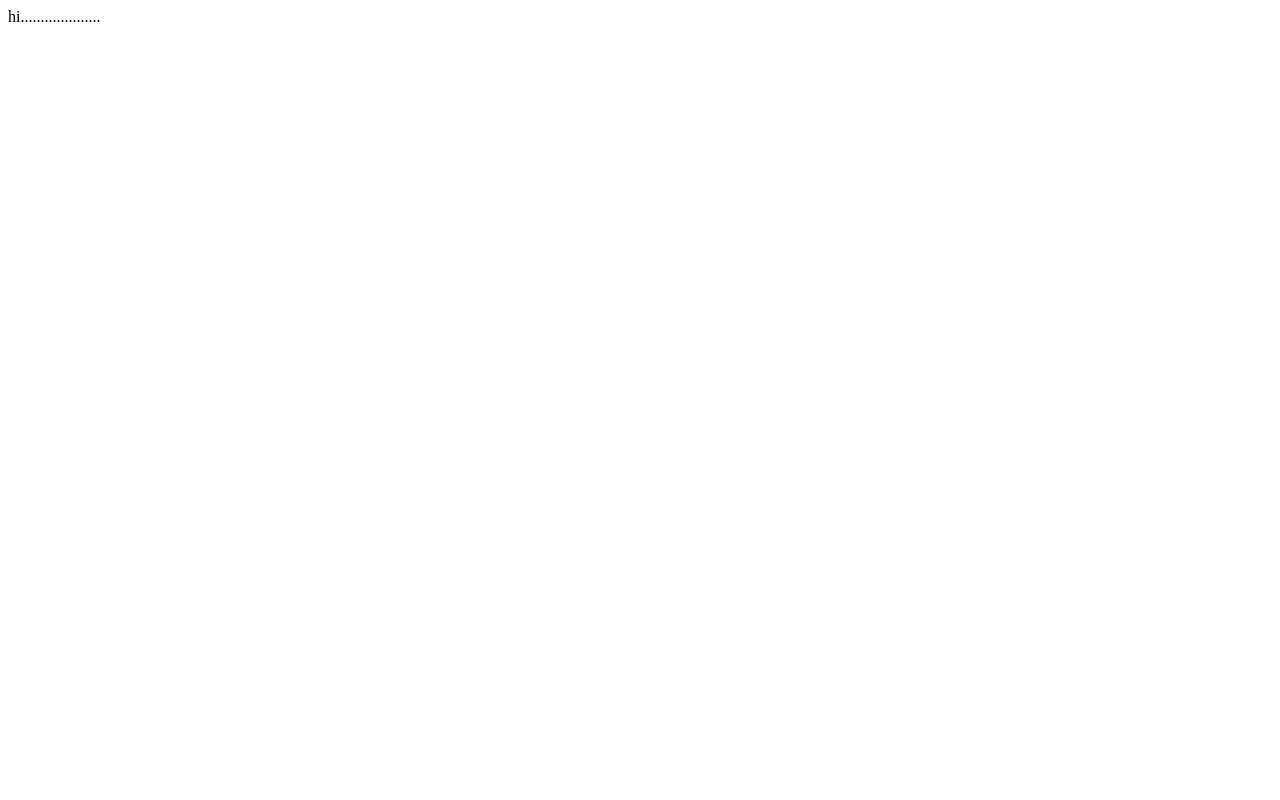
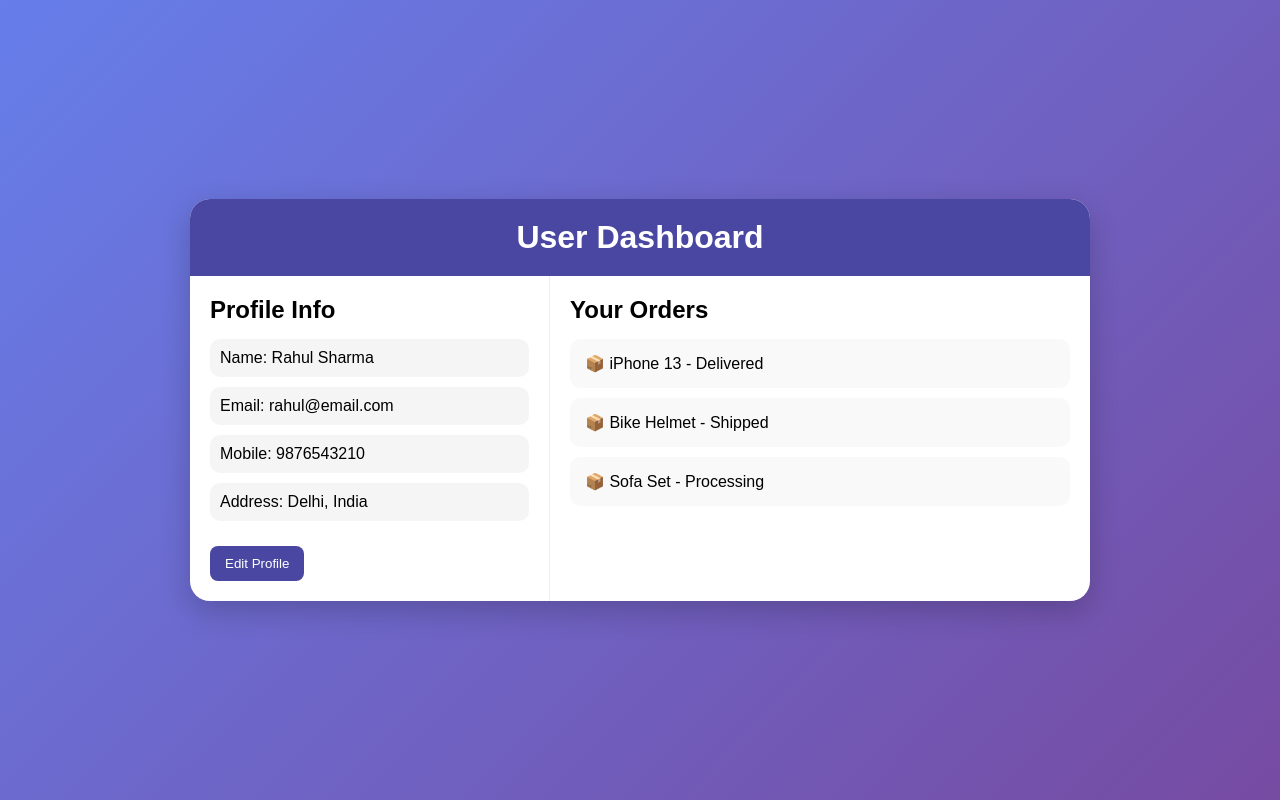
Before and after one commit to roushan-rajput/OLX, a Django app: page /profile/ in a window 1280 px wide. Before the commit the page is almost empty. Run offline with Django 5.2, Linux system fonts and the light colour scheme.

Commit message:
Adding the Profile Page Sections

```diff
--- a/app/templates/profile.html
+++ b/app/templates/profile.html
@@ -1 +1,154 @@
-hi....................
+<!DOCTYPE html>
+<html lang="en">
+<head>
+  <meta charset="UTF-8">
+  <title>Profile Dashboard</title>
+  <style>
+    * {
+      margin: 0;
+      padding: 0;
+      box-sizing: border-box;
+      font-family: Arial, sans-serif;
+    }
+
+    body {
+      background: linear-gradient(135deg, #667eea, #764ba2);
+      height: 100vh;
+      display: flex;
+      justify-content: center;
+      align-items: center;
+    }
+
+    .dashboard {
+      width: 900px;
+      background: white;
+      border-radius: 20px;
+      overflow: hidden;
+      box-shadow: 0 10px 30px rgba(0,0,0,0.2);
+      animation: fadeIn 1s ease-in-out;
+    }
+
+    @keyframes fadeIn {
+      from { opacity: 0; transform: translateY(30px); }
+      to { opacity: 1; transform: translateY(0); }
+    }
+
+    .header {
+      background: #4a47a3;
+      color: white;
+      padding: 20px;
+      text-align: center;
+    }
+
+    .content {
+      display: flex;
+    }
+
+    .profile {
+      width: 40%;
+      padding: 20px;
+      border-right: 1px solid #eee;
+    }
+
+    .profile h2 {
+      margin-bottom: 15px;
+    }
+
+    .info {
+      margin-bottom: 10px;
+      padding: 10px;
+      background: #f5f5f5;
+      border-radius: 10px;
+      transition: 0.3s;
+    }
+
+    .info:hover {
+      transform: scale(1.05);
+      background: #e0e0ff;
+    }
+
+    .orders {
+      width: 60%;
+      padding: 20px;
+    }
+
+    .orders h2 {
+      margin-bottom: 15px;
+    }
+
+    .order {
+      background: #f9f9f9;
+      margin-bottom: 10px;
+      padding: 15px;
+      border-radius: 10px;
+      transition: 0.3s;
+      cursor: pointer;
+    }
+
+    .order:hover {
+      transform: translateX(10px);
+      background: #dfe6ff;
+    }
+
+    .btn {
+      margin-top: 15px;
+      padding: 10px 15px;
+      border: none;
+      background: #4a47a3;
+      color: white;
+      border-radius: 8px;
+      cursor: pointer;
+      transition: 0.3s;
+    }
+
+    .btn:hover {
+      background: #6c63ff;
+      transform: scale(1.1);
+    }
+  </style>
+</head>
+<body>
+
+<div class="dashboard">
+  <div class="header">
+    <h1>User Dashboard</h1>
+  </div>
+
+  <div class="content">
+    <!-- Profile Section -->
+    <div class="profile">
+      <h2>Profile Info</h2>
+      <div class="info" id="name">Name: Rahul Sharma</div>
+      <div class="info" id="email">Email: rahul@email.com</div>
+      <div class="info" id="mobile">Mobile: 9876543210</div>
+      <div class="info" id="address">Address: Delhi, India</div>
+
+      <button class="btn" onclick="editProfile()">Edit Profile</button>
+    </div>
+
+    <!-- Orders Section -->
+    <div class="orders">
+      <h2>Your Orders</h2>
+      <div class="order">📦 iPhone 13 - Delivered</div>
+      <div class="order">📦 Bike Helmet - Shipped</div>
+      <div class="order">📦 Sofa Set - Processing</div>
+    </div>
+  </div>
+</div>
+
+<script>
+  function editProfile() {
+    let name = prompt("Enter Name:");
+    let email = prompt("Enter Email:");
+    let mobile = prompt("Enter Mobile:");
+    let address = prompt("Enter Address:");
+
+    if(name) document.getElementById("name").innerText = "Name: " + name;
+    if(email) document.getElementById("email").innerText = "Email: " + email;
+    if(mobile) document.getElementById("mobile").innerText = "Mobile: " + mobile;
+    if(address) document.getElementById("address").innerText = "Address: " + address;
+  }
+</script>
+
+</body>
+</html>
```
